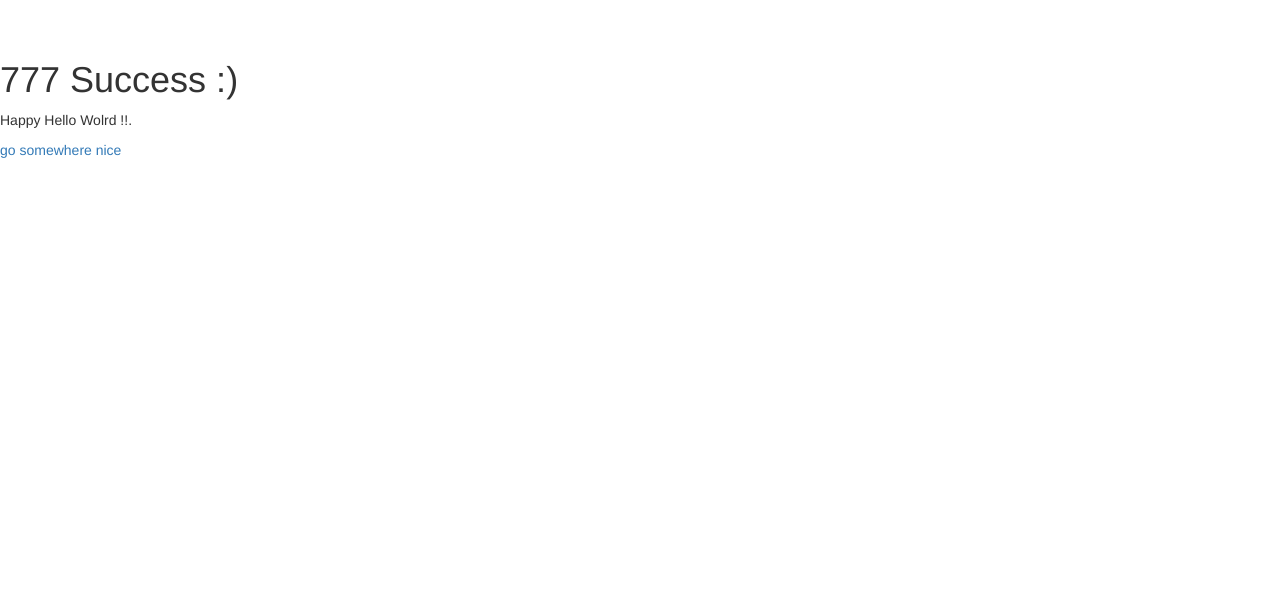
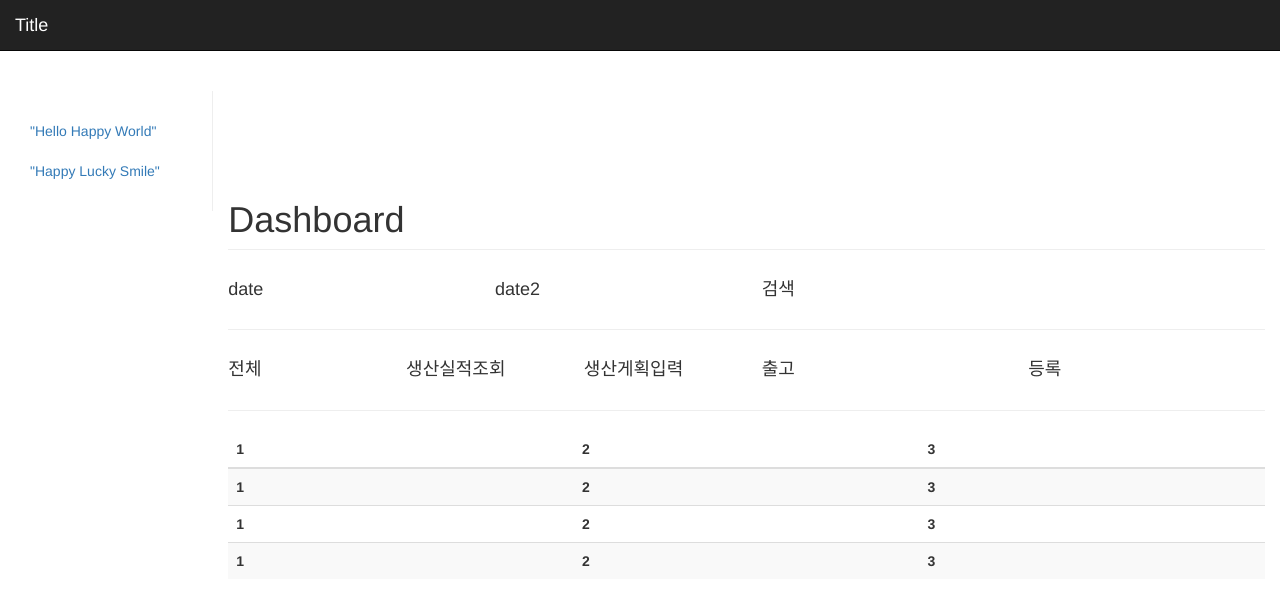
Before and after one commit to pknb213/---, a Flask app: page / in a window 1280 px wide. Shown: the top 606 px of the page. Run offline with Flask 2, Linux system fonts and the light colour scheme; lists and menus that the app fills with data are empty; some libraries are stand-ins or nearby versions.

Commit message:
19-01-21 Updated views.py and added main.html

```diff
--- a/FlaskServer/templates/base.html
+++ b/FlaskServer/templates/base.html
@@ -19,68 +19,32 @@
         margin-left: auto;
         margin-right: auto;
       }
+      .sidebar {
+      position: fixed;
+      top: 51px;
+      bottom: 0;
+      left: 0;
+      z-index: 1000;
+      display: block;
+      padding: 20px;
+      overflow-x: hidden;
+      overflow-y: auto;
+      background-color: #f5f5f5;
+      border-right: 1px solid #eee;
+      }
+      .row {
+      margin-right: -15px;
+      margin-left: -15px;
+      }
+      .main {
+      padding-right: 40px;
+      padding-left: 40px;
+      }
       .ck-editor__editable {
         min-height: 500px !important;
         max-width: 1200px;
       }
-      .form-board-title {
-        padding: 19px 29px 29px;
-        min-height: 100px;
-        margin: 0 auto 20px;
-        background-color: #fff;
-        border: 1px solid #e5e5e5;
-      }
-      .form-board {
-        padding: 19px 29px 29px;
-        min-height: 700px;
-        margin: 0 auto 20px;
-        background-color: #fff;
-        border: 1px solid #e5e5e5;
-      }
-      .form-signin {
-        max-width: 300px;
-        padding: 19px 29px 29px;
-        margin: 0 auto 20px;
-        background-color: #fff;
-        border: 1px solid #e5e5e5;
-        -webkit-border-radius: 5px;
-           -moz-border-radius: 5px;
-                border-radius: 5px;
-        -webkit-box-shadow: 0 1px 2px rgba(0,0,0,.05);
-           -moz-box-shadow: 0 1px 2px rgba(0,0,0,.05);
-                box-shadow: 0 1px 2px rgba(0,0,0,.05);
-      }
-      .form-signin .form-signin-heading,
-      .form-signin .checkbox {
-        margin-bottom: 10px;
-      }
-      .form-signin input[type="text"],
-      .form-signin input[type="password"] {
-        font-size: 16px;
-        height: auto;
-        margin-bottom: 15px;
-        padding: 7px 9px;
-      }
-      /* Survey */
-      .bg{
-        padding: 19px 29px 29px;
-        margin: 0 auto 20px;
-        background-color: #fff;
-      }
-      .search{
 
-      }
-      .i
-      .in
-      .inputtext
-      .formselect
-      .label1
-      .indygoSelectA
-      .a11
-      .group5
-      .group5copy
-      .group5copy2
-      .labelcopy2
     </style>
     <!-- 부트스트랩 -->
     <link href="../static/lib/bootstrap3.3.2/css/bootstrap.min.css" rel="stylesheet">
--- /dev/null
+++ b/FlaskServer/templates/production_main.html
@@ -0,0 +1,78 @@
+{% extends 'base.html' %}
+{% block title %} 생산관리 페이지 {% endblock %}
+{% block body %}
+
+<nav class="navbar navbar-inverse navbar-fixed-top">
+ <div class="container-fluid">
+  <div class="navbar-header">
+   <a class="navbar-brand" href="/"> Title </a>
+   </div>
+ </div>
+</nav>
+
+<div class="container-fluid">
+ <div class="row">
+  <div class="col-sm-3 col-md-2 sidebar" style="background-color: white;">
+   <ul class="nav nav-sidebar">
+    <li class="active">
+     <a href="/">
+      "Hello Happy World"
+      <span class="sr-only">(current)</span>
+     </a>
+    </li>
+    <li>
+     <a href="/">
+      "Happy Lucky Smile"
+     </a>
+    </li>
+   </ul>
+  </div>
+  <div class="col-sm-9 col-sm-offset-3 col-md-10 col-md-offset-2 main">
+   <h1 class="page-header">Dashboard</h1>
+   <div class="row placeholders">
+    <div class="col-xs-6 col-sm-3 placeholder"><h4> date </h4></div>
+    <div class="col-xs-6 col-sm-3 placeholder"><h4> date2 </h4></div>
+    <div class="col-xs-6 col-sm-3 placeholder"><h4> 검색 </h4></div>
+   </div>
+   <hr/>
+   <div class="row placeholders">
+    <div class="col-xs-6 col-sm-2 placeholder"><h4> 전체 </h4></div>
+    <div class="col-xs-6 col-sm-2 placeholder"><h4> 생산실적조회 </h4></div>
+    <div class="col-xs-6 col-sm-2 placeholder"><h4> 생산게획입력 </h4></div>
+    <div class="col-xs-6 col-sm-3 placeholder"><h4> 출고 </h4></div>
+    <div class="col-xs-6 col-sm-3 placeholder"><h4> 등록 </h4></div>
+   </div>
+   <hr/>
+   <div class="table-responsive">
+    <table class="table table-striped">
+     <thead>
+      <tr>
+       <th>1</th>
+       <th>2</th>
+       <th>3</th>
+      </tr>
+     </thead>
+     <tbody>
+      <tr>
+       <th>1</th>
+       <th>2</th>
+       <th>3</th>
+      </tr>
+      <tr>
+       <th>1</th>
+       <th>2</th>
+       <th>3</th>
+      </tr>
+      <tr>
+       <th>1</th>
+       <th>2</th>
+       <th>3</th>
+      </tr>
+     </tbody>
+    </table>
+   </div>
+  </div>
+ </div>
+</div>
+
+{% endblock %}
--- a/FlaskServer/views.py
+++ b/FlaskServer/views.py
@@ -4,13 +4,17 @@ import random
 import datetime
 from flask import render_template, request, current_app, make_response, url_for, redirect
 
-@app.route('/')
+@app.route('/index')
 def index():
     return render_template('index.html')
 
 @app.route('/upload')
 def ckeditor4():
     return render_template('ckeditor4.html')
+
+@app.route('/')
+def production_main():
+    return render_template('production_main.html')
 
 @app.errorhandler(404)
 def page_not_found(e):
--- a/run.py
+++ b/run.py
@@ -3,4 +3,4 @@ import os
 
 if __name__ == "__main__":
 	app.secret_key = os.urandom(12)
-	app.run(debug=True, host="0.0.0.0", port=5005)
+	app.run(debug=True, host="0.0.0.0", port=5001)
```
Also changed, not shown: FlaskServer/templates/shipment_main.html (added, +7 -0 lines).
